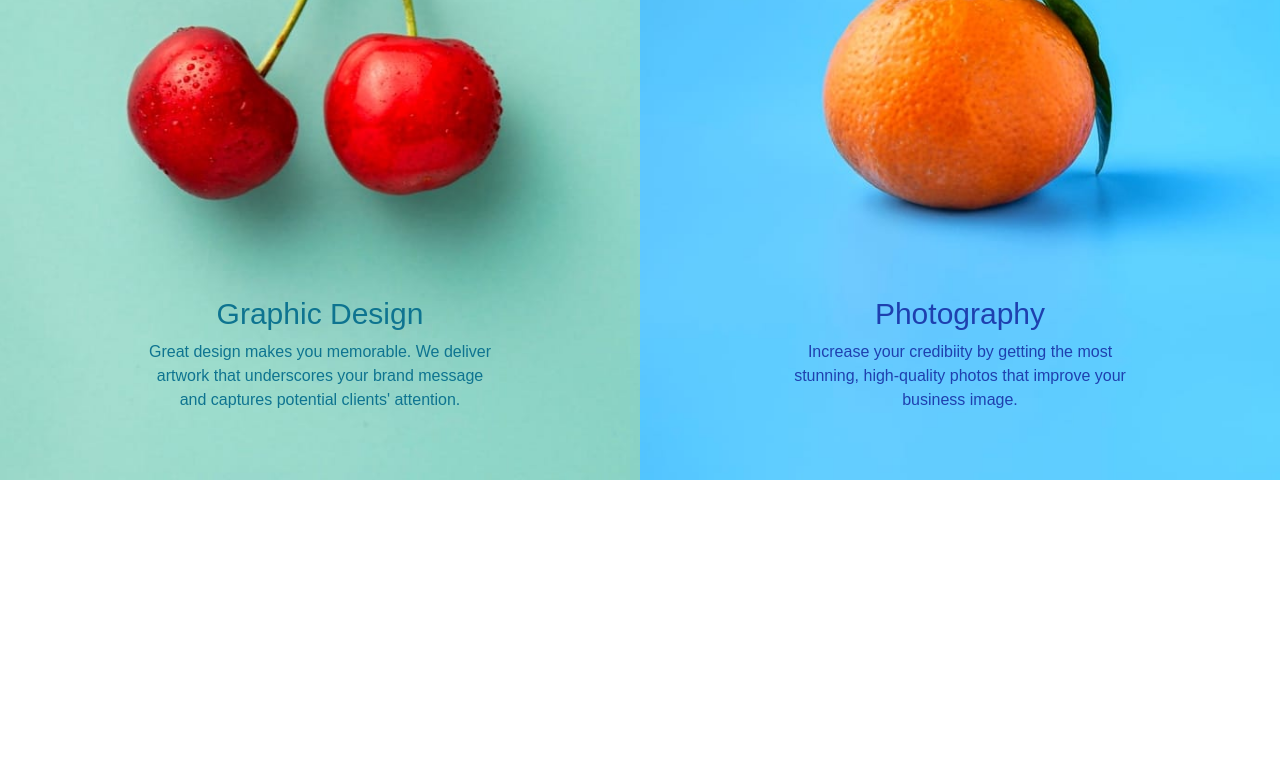
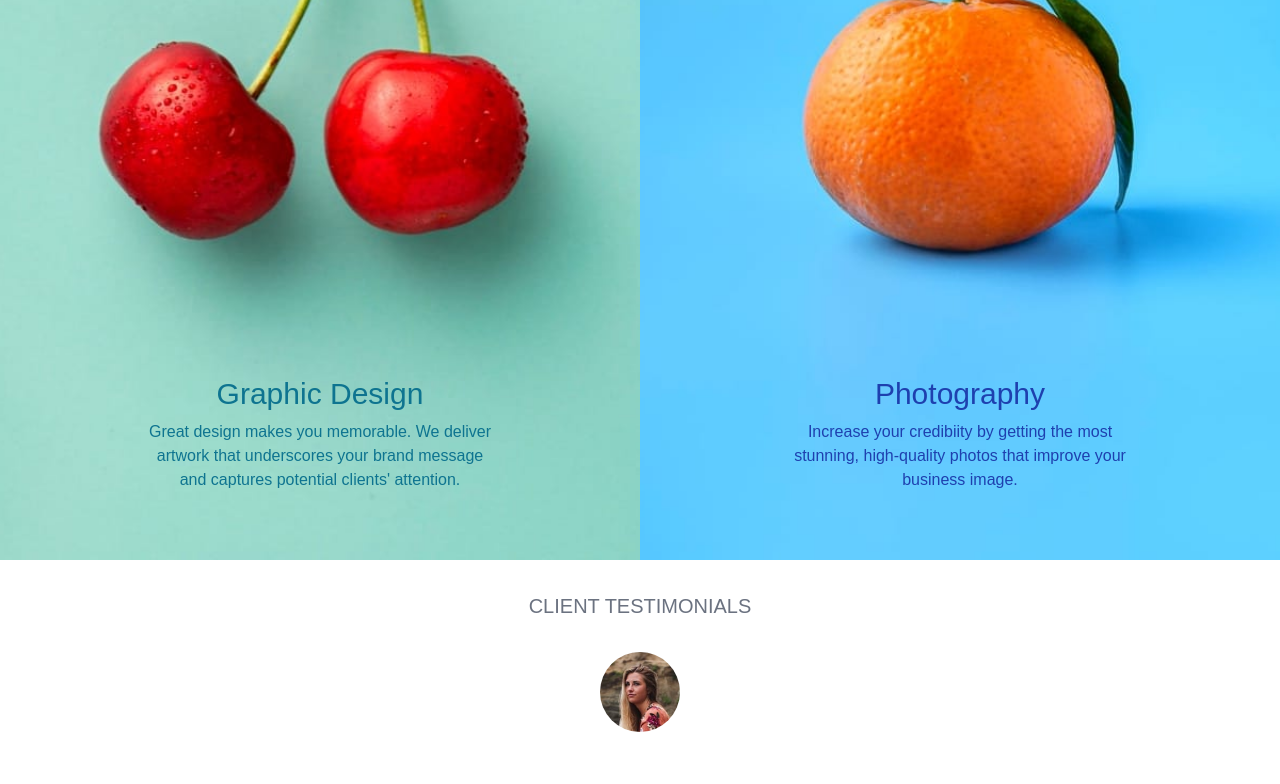
Before and after one commit to kennedybabu/sunnyside-frontend, a React (Create React App) app: page / in a window 1280 px wide. Shown: the part 2000-2784 px from the top of the page. Before the commit the page ends 2480 px from the top, so only its background shows below. Built offline with nearby package versions, Linux system fonts and the light colour scheme.

Commit message:
feature: create the testimonial component

```diff
--- a/src/App.js
+++ b/src/App.js
@@ -3,6 +3,7 @@ import Hero from "./components/Hero";
 import Transform from "./components/Transform";
 import Stand from "./components/Stand";
 import Services from "./components/Services";
+import Testimonials from "./components/Testimonials";
 
 function App() {
   return (
@@ -12,6 +13,7 @@ function App() {
       <Transform />
       <Stand />
       <Services />
+      <Testimonials />
     </div>
   );
 }
--- a/src/components/Services.jsx
+++ b/src/components/Services.jsx
@@ -4,14 +4,14 @@ const Services = () => {
   return (
     <div>
          <div className='grid h-full w-full md:grid-cols-2'>
-            <div className='md:h-[50vh] lg:h-[70vh] graphic w-full h-screen  text-cyan-700 flex flex-col justify-end pb-[60px] items-center text-center px-2'>
+            <div className='md:h-[50vh] lg:h-[80vh] graphic w-full h-screen  text-cyan-700 flex flex-col justify-end pb-[60px] items-center text-center px-2'>
                 <h3 className='text-header text-3xl'>Graphic Design</h3>
                 <p className='py-2 Barlow max-w-[350px]'>Great design makes you memorable. We deliver
                     artwork that underscores your brand message
                     and captures potential clients' attention.
                 </p>
             </div>
-            <div className='md:h-[50vh] lg:h-[70vh] photography w-full h-screen text-blue-800 flex flex-col justify-end pb-[60px] items-center text-center px-2'>
+            <div className='md:h-[50vh] lg:h-[80vh] photography w-full h-screen text-blue-800 flex flex-col justify-end pb-[60px] items-center text-center px-2'>
             <h3 className='text-header text-3xl'>Photography</h3>
                 <p className='py-2 Barlow max-w-[350px]'>
                   Increase your credibiity by getting the most stunning, high-quality photos that improve
--- /dev/null
+++ b/src/components/Testimonials.jsx
@@ -0,0 +1,25 @@
+import React from 'react'
+import Emily from './../assets/image-emily.jpg'
+
+const Testimonials = () => {
+  return (
+    <div className='w-full h-full py-8'>
+        {/* container */}
+        <h2 className='text-xl uppercase text-header text-center text-gray-500'>Client Testimonials</h2>
+        <div className='w-full h-full grid '>
+            <div className='flex flex-col items-center text-center text-[#5a636c]'>
+                <div className='py-8'>
+                    <img  className='rounded-[50%] h-[80px]' src={Emily} alt="Merketing Director Emily.R" />
+                </div>
+                <p className='py-4 max-w-[80%]'>We put our trust in Sunnyside and they delivered,
+                    making sure our needs were met and deadlines were always hit.
+                </p>
+                <h2 className='text-xl text-header py-2 text-[#23303e]'>Emily R.</h2>
+                <small className='text-[#a7abae]'>Marketing Director</small>
+            </div>
+        </div>
+    </div>
+  )
+}
+
+export default Testimonials
```
